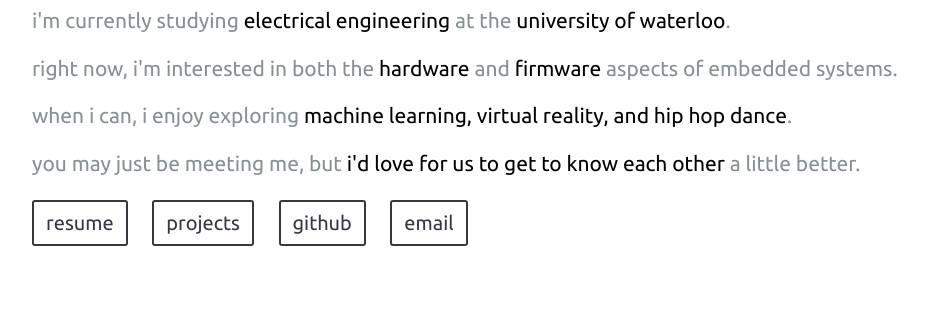
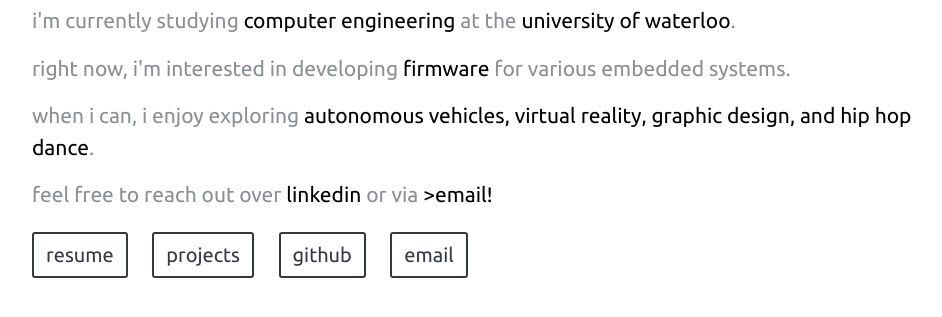
Before and after one commit to KashPirani/KashPirani.github.io, a plain HTML site: page index.html in a window 1280 px wide. Shown: the part 239-556 px from the top of the page, without its empty margins (243-1185 px from the left). Drawn offline with nearby package versions, Linux system fonts and the light colour scheme; a web font is replaced by a local one.

Commit message:
Changed Description

```diff
--- a/index.html
+++ b/index.html
@@ -18,10 +18,10 @@
     <div class="row">
         <div class="col-md-10 offset-md-2">
                 <h1>hi, i'm<span class="highlight1 weight1"> kash pirani</span></h1>
-                <p>i'm currently studying <span class = "highlight2">electrical engineering</span> at the <span class = "highlight2">university of waterloo</span>.</p>
-                <p>right now, i'm interested in both the <span class = "highlight2">hardware</span> and <span class = "highlight2">firmware</span> aspects of embedded systems.</p>
-                <p>when i can, i enjoy exploring <span class = "highlight2">machine learning, virtual reality, and hip hop dance</span>.</p>
-                <p>you may just be meeting me, but <span class = "highlight2">i'd love for us to get to know each other</span> a little better.</p>
+                <p>i'm currently studying <span class = "highlight2">computer engineering</span> at the <span class = "highlight2">university of waterloo</span>.</p>
+                <p>right now, i'm interested in developing <span class = "highlight2">firmware</span> for various embedded systems.</p>
+                <p>when i can, i enjoy exploring <span class = "highlight2">autonomous vehicles, virtual reality, graphic design, and hip hop dance</span>.</p>
+            <p>feel free to reach out over <span class="highlight2">linkedin</span> or via <span class = "highlight2">>email!</span></p>
                 <a class="btn btn-outline-dark" href="Images\Resume-KashPirani.pdf" target="_blank">resume</a>
                 <a class="btn btn-outline-dark" href="Projects.html">projects</a>
                 <a class="btn btn-outline-dark" href="https://github.com/KashPirani" target="_blank">github</a>
```
